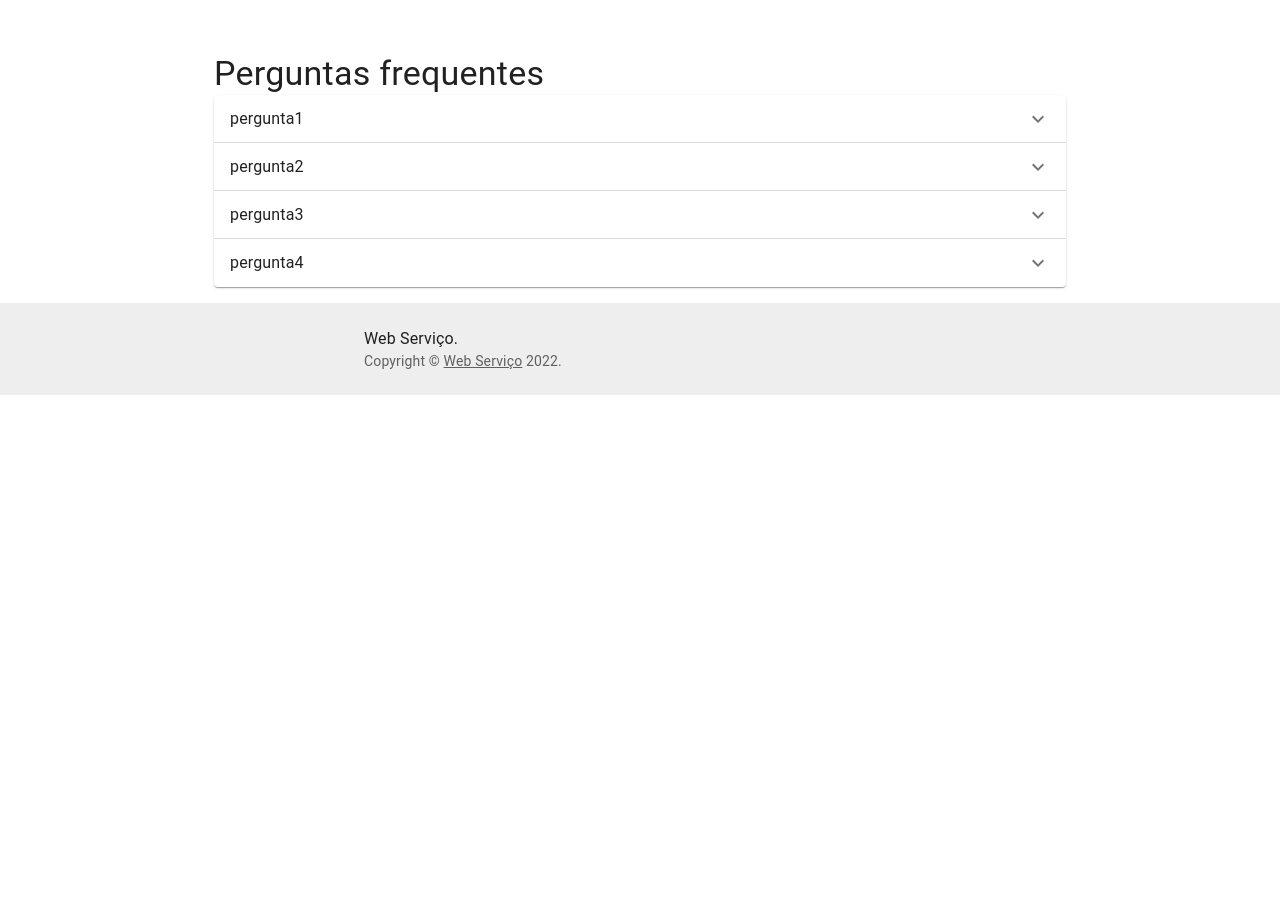
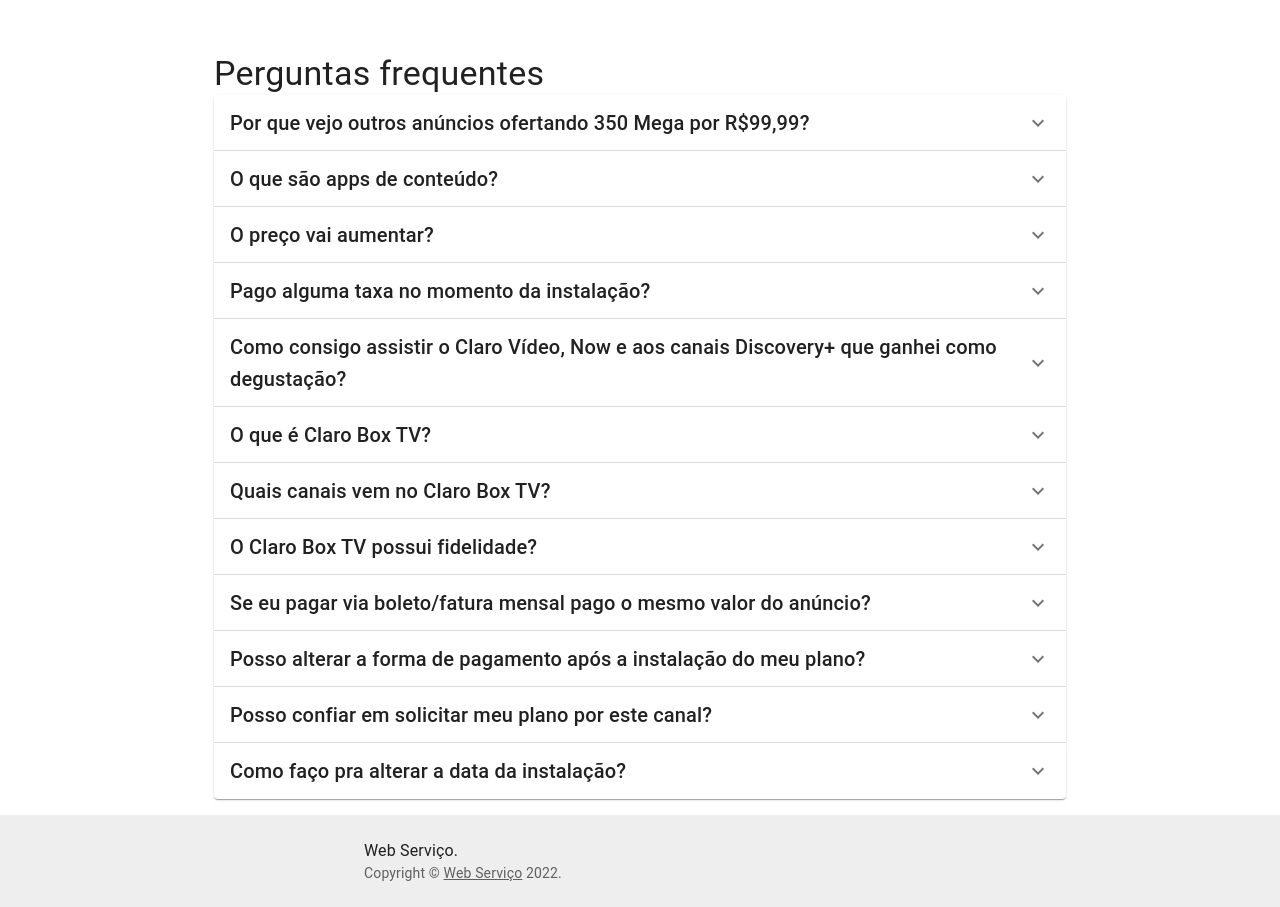
Before and after one commit to mrgenesis/landing-page-react, a React (Create React App) app: page / in a window 1280 px wide. Shown: the part 1136-2043 px from the top of the page. Before the commit the page ends 1531 px from the top, so only its background shows below. Built offline with nearby package versions, Linux system fonts and the light colour scheme; no server answers.

Commit message:
Adicionadas as perguntas frequentes

```diff
--- /dev/null
+++ b/src/components/FAQ/construct-question.ts
@@ -0,0 +1,9 @@
+
+export class ContructQuestion {
+  question: string;
+  answer: string;
+  constructor(question: string, answer: string) {
+    this.question = question;
+    this.answer = answer;
+  }
+}
--- a/src/components/FAQ/index.tsx
+++ b/src/components/FAQ/index.tsx
@@ -4,18 +4,13 @@
 import Typography from '@mui/material/Typography';
 import ExpandMoreIcon from '@mui/icons-material/ExpandMore';
 import { uid } from '../../commun/utils/uid';
+import { questions } from './questions';
 
-const FAQs = [
-  { question: 'pergunta1', answer: ' is simply dummy text of the printing and typesetting industry. Lorem Ipsum has been the industrys standard dummy text ever since the 1500s, when' },
-  { question: 'pergunta2', answer: ' is simply dummy text of the printing and typesetting industry. Lorem Ipsum has been the industrys standard dummy text ever since the 1500s, when' },
-  { question: 'pergunta3', answer: ' is simply dummy text of the printing and typesetting industry. Lorem Ipsum has been the industrys standard dummy text ever since the 1500s, when' },
-  { question: 'pergunta4', answer: ' is simply dummy text of the printing and typesetting industry. Lorem Ipsum has been the industrys standard dummy text ever since the 1500s, when' },
-];
 export default function FAQ() {
   return (
     <div>
       <Typography component={'h2'} variant='h4'>Perguntas frequentes</Typography>
-      {FAQs.map(item => {
+      {questions.map(item => {
         return (
           <Accordion key={uid()}>
             <AccordionSummary
@@ -23,7 +18,7 @@
               aria-controls="panel1a-content"
               id="panel1a-header"
             >
-              <Typography>{item.question}</Typography>
+              <Typography variant='h6'>{item.question}</Typography>
             </AccordionSummary>
             <AccordionDetails>
               <Typography>
--- /dev/null
+++ b/src/components/FAQ/questions.ts
@@ -0,0 +1,17 @@
+
+import { ContructQuestion } from './construct-question';
+
+export const questions = [
+  new ContructQuestion('Por que vejo outros anúncios ofertando 350 Mega por R$99,99?', 'Porque ao contratar 250 Mega junto com outro produto (Tv a cabo, Claro Box TV ou plano celular) o cliente ganha um upgrade na sua internet, que passa a ter 350Mega de velocidade, pagando o mesmo valor do plano de 250MB. Lembrando que o cliente paga R$99,99 pelos 350 Mega + o valor do segundo produto contratado na oferta (TV, Claro Box ou celular). Nós prezamos pela transparência, por isso nosso anúncio mostra o valor final que será pago pelo cliente, sem pegadinhas.'),
+  new ContructQuestion('O que são apps de conteúdo?', 'São plataformas que disponibilizam conteúdos que podem ser acessados de três maneiras: (1) via navegador de internet (Google Chrome, Mozilla, etc), (2) aplicativos mobile (Google Play e Apple Store) e (3) aplicativos de TV como Amazom Stick TV.'),
+  new ContructQuestion('O preço vai aumentar?', 'Não. O valor exibido é exatamente o que constará na fatura em todos os meses.'),
+  new ContructQuestion('Pago alguma taxa no momento da instalação?', 'Não. Nossos planos são isentos de taxas de adesão e instalação. O cliente só começa a pagar o valor contratado no primeiro vencimento escolhido, geralmente de 30 a 45 dias após a data de instalação.'),
+  new ContructQuestion('Como consigo assistir o Claro Vídeo, Now e aos canais Discovery+ que ganhei como degustação?', 'Você pode assistir pelo computador, celular ou Smart TV, via app ou site, pela opção de login via "operadora", usando sempre o seu login de cliente Claro (mesmo login usado no app Minha Claro Residencial). Para Discovery + basta entrar no site do Discovery+ e se registrar usando também seu login de cliente Claro. Usuários do Claro Box TV também podem assistir o streaming pela própria caixinha através do canal 834.'),
+  new ContructQuestion('O que é Claro Box TV?', 'A TV Box Claro funciona de forma semelhante à TV por assinatura convencional. Contudo, não necessita de um cabo ou antena parabólica para ter acesso aos canais, e sim uma conexão Wi-Fi e uma TV com entrada HDMI. A instalação é tão simples que é feita pelo próprio cliente, que ainda recebe um controle remoto por comando de voz sem custo adicional. Vai passar o fim de semana fora? Pode levar sua Claro Box TV para onde você for e curtir sua programação normalmente, desde que no local haja conexão Wi-Fi e uma Tv com entrada HDMI.'),
+  new ContructQuestion('Quais canais vem no Claro Box TV?', 'São duas opções de planos disponíveis para contratar junto ao plano de internet: 1) com canais GloboPlay, Claro Vídeo e Now e abertos (exceto Globo) por R$44,99 2) com a grade Top HD (mais de 100 canais entre infantis, esportes, documentários, filmes e séries, além de canais abertos, inclusive Globo) por R$79,99'),
+  new ContructQuestion('O Claro Box TV possui fidelidade?', 'Não. Se contratado junto ao plano de internet não há fidelidade, portanto o Claro Box Tv pode ser cancelado a qualquer momento, sem multas e o equipamento devolvido à Claro.'),
+  new ContructQuestion('Se eu pagar via boleto/fatura mensal pago o mesmo valor do anúncio?', 'Não. Os valores no anúncio são para pagamento via débito em conta corrente ou poupança. Para pagamento via boleto perde-se o desconto e o cliente passa a pagar valor acrescido de R$5,00 na contratação da internet avulsa ou de R$10,00 na contratação de Internet + TV a cabo ou Claro Box TV.'),
+  new ContructQuestion('Posso alterar a forma de pagamento após a instalação do meu plano?', '- Sim, data de vencimento e a forma de pagamento podem ser alteradas via app Minha Claro Residencial. Lembrando que, se a forma escolhida inicial era débito em conta, ao alterar para boleto perde-se o desconto de R$5,00 ou R$10,00 passando a pagar valor de boleto. O inverso acontece se, contratando inicialmente para pagamento no boleto e, posteriormente alterar para débito em conta, o cliente passará a pagar o valor com desconto.'),
+  new ContructQuestion('Posso confiar em solicitar meu plano por este canal?', 'Sim. A Claro possui vendedores e consultores independentes que atuam por todo o Brasil. Após fazer seu cadastro, o cliente recebe um contato da empresa, no prazo de 4h a 24h úteis, para confirmação de seus dados, plano contratado, data de instalação, além de receber também uma cópia do contrato com a Claro contendo todas as informações sobre a contratação do seu plano diretamente no e-mail informado no momento do cadastro, para conferência de produtos e valores.'),
+  new ContructQuestion('Como faço pra alterar a data da instalação?', 'Pelo app Minha Claro Residencial você pode acompanhar todo o processo de instalação, inclusive alterar a data e horário, caso precise. Por lá você também acompanha o deslocamento do técnico até sua residência, vê a placa do carro e até a foto do técnico que vai realizar sua instalação, tudo para sua segurança. Após a instalação, pelo app você também acessa a segunda via da sua fatura, altera dados como vencimento, forma de pagamento e solicita visita técnica.'),
+];
```
